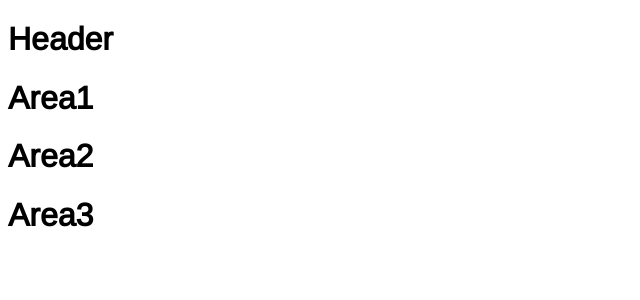
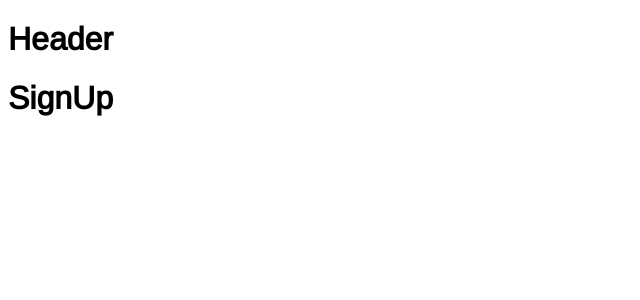
Before and after one commit to FabriceMilet/GetBalanced-front, a React (Create React App) app: page /signup in a window 1280 px wide. Shown: the top 300 px of the page, without its empty margins (0-640 px from the left). Built offline with nearby package versions, Linux system fonts and the light colour scheme.

Commit message:
création des routes

```diff
--- a/package.json
+++ b/package.json
@@ -8,6 +8,7 @@
     "@testing-library/user-event": "^13.5.0",
     "react": "^18.2.0",
     "react-dom": "^18.2.0",
+    "react-router-dom": "^6.8.1",
     "react-scripts": "5.0.1",
     "sass": "^1.58.1",
     "web-vitals": "^2.1.4"
--- a/src/Components/App/App.js
+++ b/src/Components/App/App.js
@@ -1,10 +1,27 @@
 import './App.scss';
-import Home from '../Home/Home'
+import Header from '../Header/Header';
+import Home from '../Home/Home';
+import SignUp from '../SignUp/SignUp';
+import Login from '../Login/Login';
+import Profile from '../Home/Home';
+import Dashboard from '../Dashboard/Dashboard';
+import Table from '../Table/Table';
+import Err404 from '../Err404/Err404';
+import { Routes, Route } from 'react-router-dom';
 
 function App() {
   return (
     <div className="App">
-    <Home />
+      <Header />
+      <Routes>
+        <Route path="/" element={<Home />} />
+        <Route path="/signup" element={<SignUp />} />
+        <Route path="/login" element={<Login />} />
+        <Route path="/user/:id" element={<Profile />} />
+        <Route path="/dashboard/:id" element={<Dashboard />} />
+        <Route path="/table/:id" element={<Table />} />
+        <Route path="*" element={<Err404 />} />
+      </Routes>
     </div>
   );
 }
--- /dev/null
+++ b/src/Components/SignUp/SignUp.js
@@ -0,0 +1,11 @@
+import './SignUp.scss';
+
+function SignUp() {
+  return (
+    <h1 className="SignUp">
+      SignUp
+    </h1>
+  );
+}
+
+export default SignUp;
--- a/src/index.js
+++ b/src/index.js
@@ -3,11 +3,14 @@ import ReactDOM from 'react-dom/client';
 import './style/index.scss';
 import App from './Components/App/App';
 import reportWebVitals from './reportWebVitals';
+import { BrowserRouter } from 'react-router-dom';
 
 const root = ReactDOM.createRoot(document.getElementById('root'));
 root.render(
   //<React.StrictMode>
+  <BrowserRouter>
   <App />
+  </BrowserRouter>
   //</React.StrictMode>
 );
 
```
Also changed, not shown: src/Components/CreateAccount/CreateAccount.js (deleted, +0 -11 lines), src/Components/SignUp/SignUp.scss (added), 1 other file (tests, documents, lock files or other folders).
